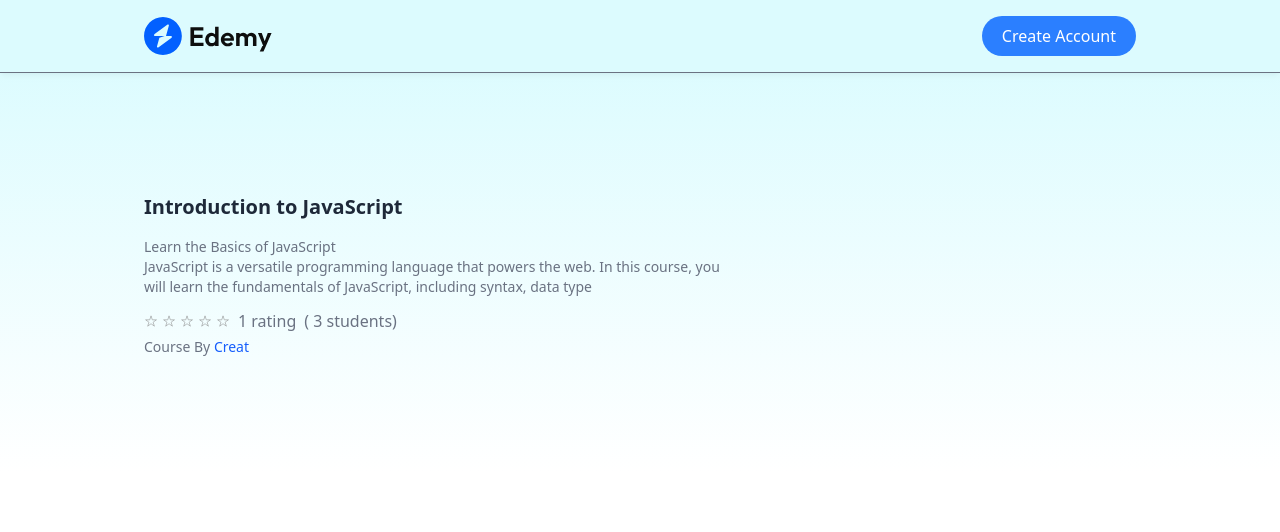
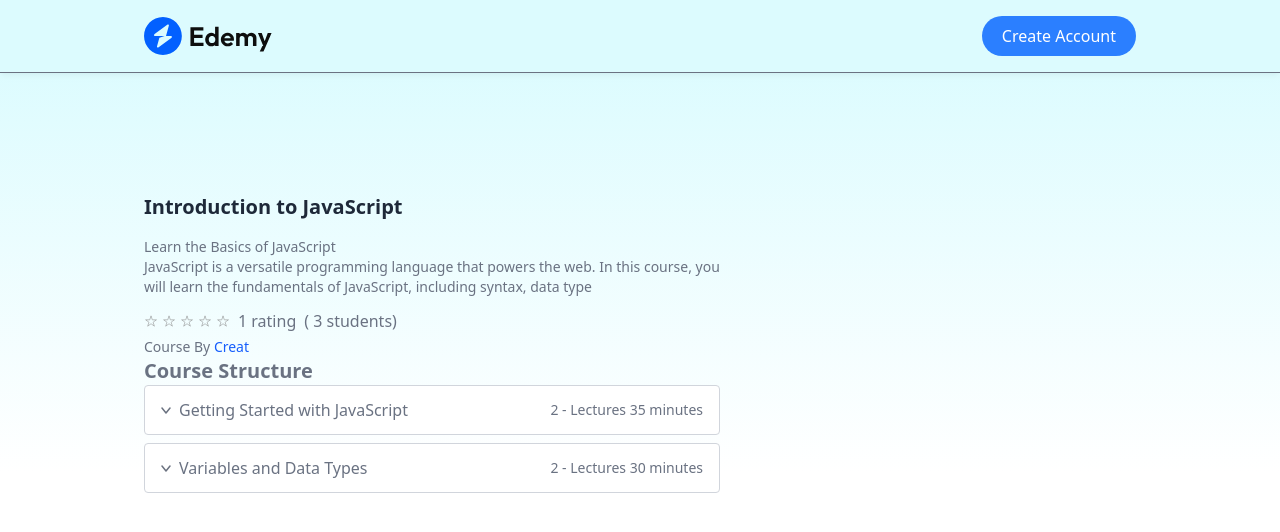
Before and after one commit to AnwarMohammadi2001/Full-Stack-LMS-System, a React (Vite) app in the folder Frontend/: page /course/605c72efb3f1c2b1f8e4e1a1 in a window 1280 px wide. Shown: the top 532 px of the page. Built offline with nearby package versions, Linux system fonts and the light colour scheme; no server answers.

Commit message:
working on CourseDetails page

```diff
--- a/Frontend/src/pages/student/CourseDetails.jsx
+++ b/Frontend/src/pages/student/CourseDetails.jsx
@@ -2,11 +2,25 @@
 import { useParams } from "react-router-dom";
 import { AppContext } from "../../context/AppContext";
 import assets from "../../assets/assets";
+import humanizeDuration from "humanize-duration";
 
 const CourseDetails = () => {
   const { id } = useParams(); // گرفتن id از URL
-  const { allCourses, calculateRating } = useContext(AppContext); // گرفتن لیست همه دوره‌ها از context
+  const [openSection, setOpenSection] = useState({});
+  const {
+    allCourses,
+    calculateRating,
+    calculateNoOFLectures,
+    calculateCourseDuration,
+    calculateChapterTime,
+  } = useContext(AppContext); // گرفتن لیست همه دوره‌ها از context
   const [courseData, setCourseData] = useState(null); // تعریف state برای نگهداری داده‌های دوره
+  const toggleSection = (index) => {
+    setOpenSection((prev) => ({
+      ...prev,
+      [index]: !prev[index],
+    }));
+  };
 
   useEffect(() => {
     // یافتن دوره مورد نظر بر اساس id از لیست allCourses
@@ -65,6 +79,72 @@
         <p className="text-sm">
           Course By <span className="text-blue-600">Creat</span>
         </p>
+        <div>
+          <p className="text-xl font-semibold">Course Structure</p>
+          <div>
+            {courseData.courseContent.map((chapter, index) => (
+              <div
+                key={index}
+                className="border border-gray-300 bg-white mb-2 rounded"
+              >
+                <div
+                  className="flex items-center justify-between px-4 py-3 cursor-pointer select-none "
+                  onClick={() => toggleSection(index)}
+                >
+                  <div className="flex items-center gap-2">
+                    <img
+                      src={assets.down_arrow_icon}
+                      alt=" arrow icon"
+                      className={`transition transform ${
+                        openSection[index] ? "rotate-180" : ""
+                      } `}
+                    />
+                    <p className="font-medium md:text-base text-sm">
+                      {chapter.chapterTitle}
+                    </p>
+                  </div>
+                  <p className="text-sm md:text-default">
+                    {chapter.chapterContent.length} - Lectures{" "}
+                    {calculateChapterTime(chapter)}
+                  </p>
+                </div>
+                <div
+                  className={`overflow-hidden transition-all duration-300 ${
+                    openSection[index] ? "max-h-96" : "max-h-0"
+                  }`}
+                >
+                  <ul className="list-disc md:pl-10 pl-4 pr-4 py-2 text-gray-600 border-t border-gray-300">
+                    {chapter.chapterContent.map((lecture, i) => (
+                      <li key={i} className="flex items-start gap-2 py-1">
+                        <img
+                          src={assets.play_icon}
+                          alt=""
+                          className="w-4 h-4 mt-1"
+                        />
+                        <div className="flex items-center justify-between w-full text-gray-800 text-xs md:text-default">
+                          <p>{lecture.lectureTitle}</p>
+                          <div className="flex gap-2 items-center">
+                            {lecture.isPreviewFree && (
+                              <p className="text-blue-500 cursor-pointer">
+                                Preview
+                              </p>
+                            )}
+                            <p>
+                              {humanizeDuration(
+                                lecture.lectureDuration * 60 * 1000,
+                                { units: ["h", "m"] }
+                              )}
+                            </p>
+                          </div>
+                        </div>
+                      </li>
+                    ))}
+                  </ul>
+                </div>
+              </div>
+            ))}
+          </div>
+        </div>
       </div>
       {/* right column */}
       <div></div>
```
